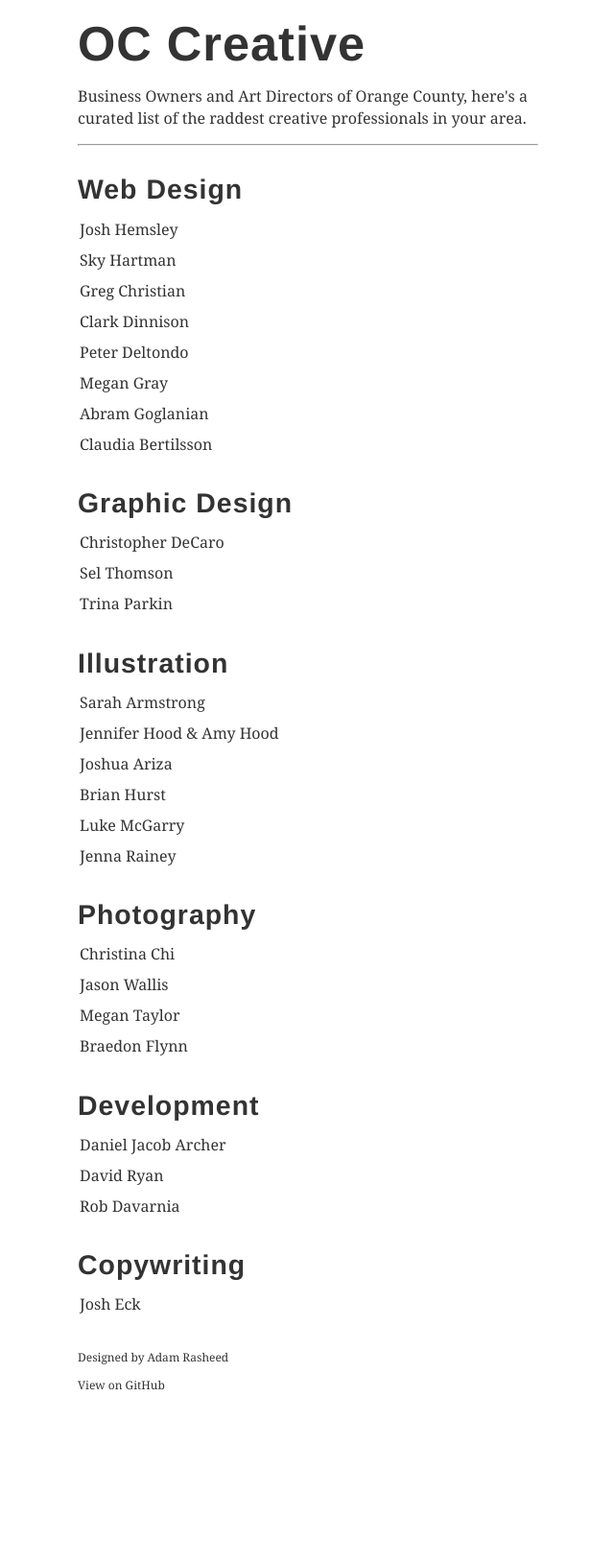
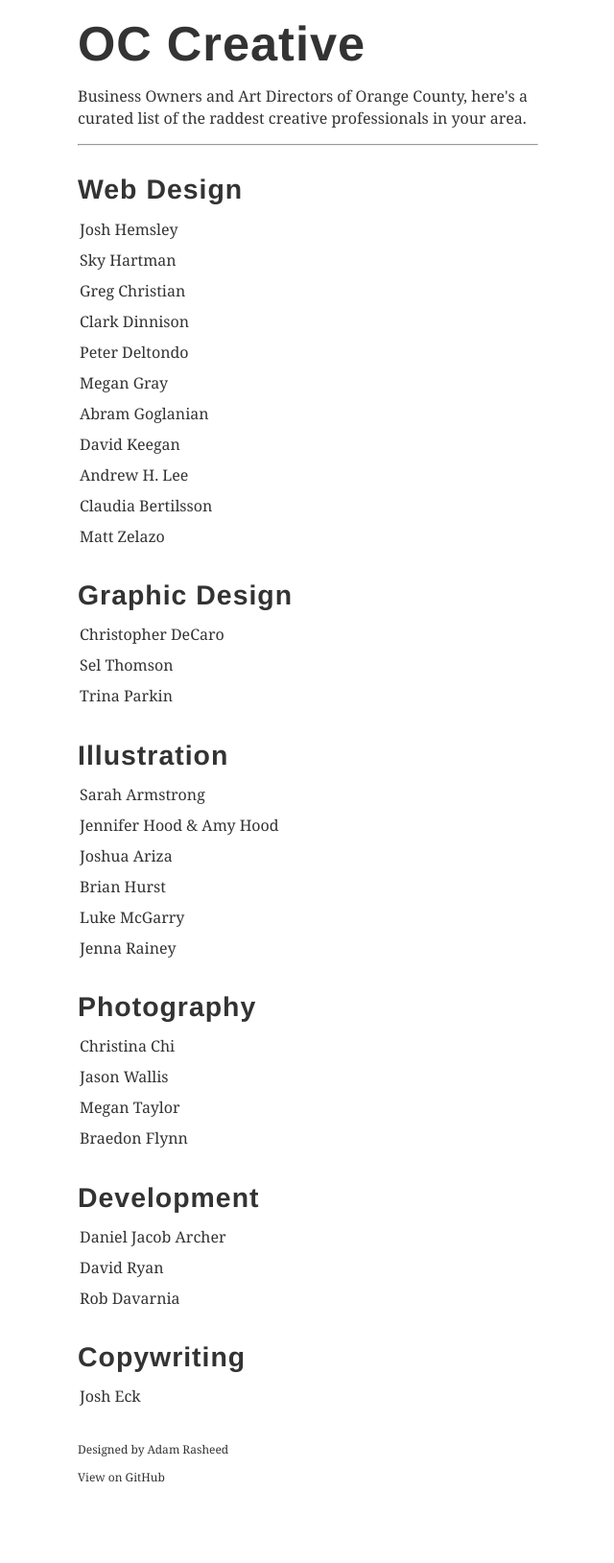
Before and after one commit to adamrasheed/occ, a Jekyll site: the page built from index.html, in a window 1280 px wide. Shown: the whole page at 96% size, without its empty margins (319-959 px from the left). Built offline with Jekyll 4.4.1, drawn with Linux system fonts in a browser that asks for light colours; nearby versions of some CDN libraries; before the commit the page ends 1533 px from its top, so only the background shows below that.

Commit message:
Added: david, Andrew, and Matt

```diff
--- a/_data/web-design.yml
+++ b/_data/web-design.yml
@@ -19,5 +19,14 @@
 - name: Abram Goglanian
   src: http://www.abramgoglanian.com/work/
 
+- name: David Keegan
+  src: http://davidkeegan.com
+
+- name: Andrew H. Lee
+  src: http://www.andrewl.ee/
+
 - name: Claudia Bertilsson
   src: http://claudbert.com
+
+- name: Matt Zelazo
+  src: https://dribbble.com/mattzelazo
```
